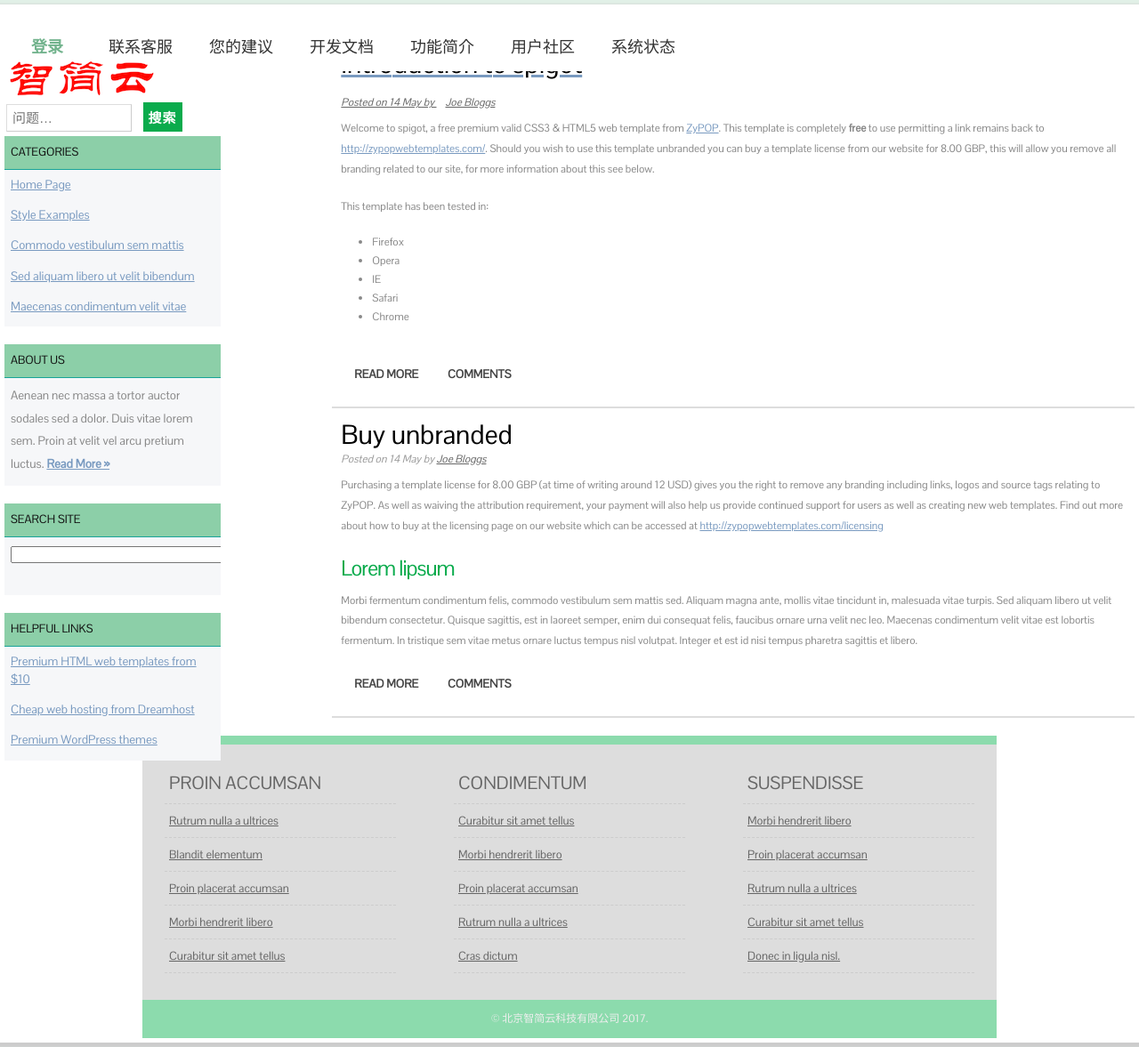
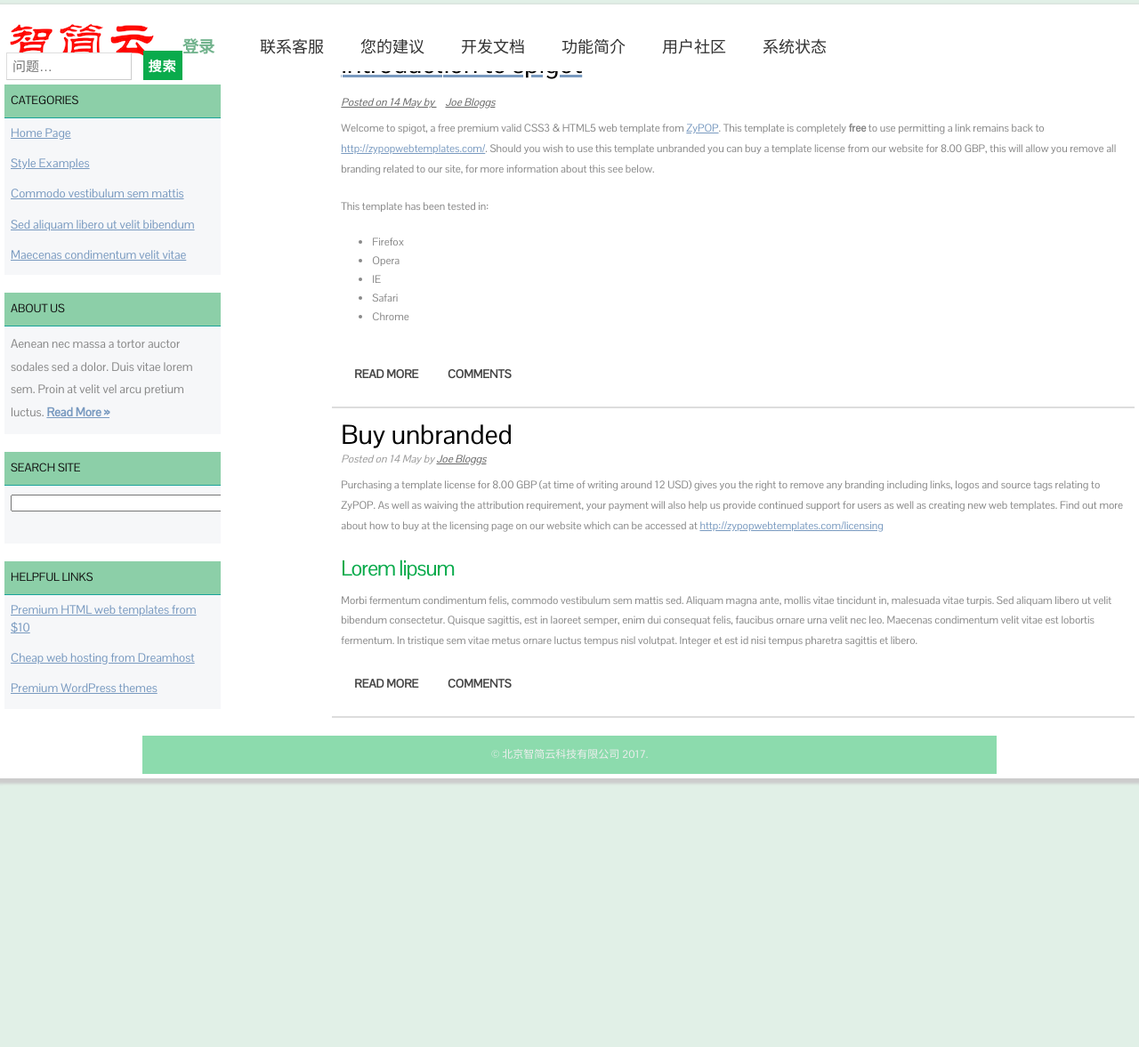
Before and after one commit to dreampivot/slipscloud.github.io, a Jekyll site: the page help/help-index.html, which Jekyll copies as it is, in a window 1280 px wide and 1177 px high. Shown: the whole window at 89% size. Built offline with Jekyll 4.4.1, drawn with Linux system fonts in a browser that asks for light colours.

Commit message:
Create help-index.html

```diff
--- a/help/help-index.html
+++ b/help/help-index.html
@@ -114,6 +114,7 @@
  <nav>
     	<ul>
 
+            <img class="header-image" src="../img/logo.png" alt="Buildings" />
 	    <li><a href="systemstatus.html">系统状态</a></li>
             <li><a href="community.html">用户社区</a></li>
 	    <li><a href="functions.html">功能简介</a></li>
@@ -179,7 +180,6 @@
 
         <aside class="sidebar">
 
-<img class="header-image" src="../img/logo.png" alt="Buildings" />
     <ul>
        <form method="get" class="searchform" action="#" >
        <p><input type="search" style="margin-left: 2px;" class="search-field" placeholder="问题&hellip;" value="" name="s"  size="12"/>
@@ -237,36 +237,6 @@
     	<div class="clear"></div>
     </div>
     <footer>
-        <div class="footer-content">
-            <ul>
-            	<li><h4>Proin accumsan</h4></li>
-                <li><a href="#">Rutrum nulla a ultrices</a></li>
-                <li><a href="#">Blandit elementum</a></li>
-                <li><a href="#">Proin placerat accumsan</a></li>
-                <li><a href="#">Morbi hendrerit libero </a></li>
-                <li><a href="#">Curabitur sit amet tellus</a></li>
-            </ul>
-
-            <ul>
-            	<li><h4>Condimentum</h4></li>
-                <li><a href="#">Curabitur sit amet tellus</a></li>
-                <li><a href="#">Morbi hendrerit libero </a></li>
-                <li><a href="#">Proin placerat accumsan</a></li>
-                <li><a href="#">Rutrum nulla a ultrices</a></li>
-                <li><a href="#">Cras dictum</a></li>
-            </ul>
-
-            <ul class="endfooter">
-            	<li><h4>Suspendisse</h4></li>
-                <li><a href="#">Morbi hendrerit libero </a></li>
-                <li><a href="#">Proin placerat accumsan</a></li>
-                <li><a href="#">Rutrum nulla a ultrices</a></li>
-                <li><a href="#">Curabitur sit amet tellus</a></li>
-                <li><a href="#">Donec in ligula nisl.</a></li>
-            </ul>
-
-            <div class="clear"></div>
-        </div>
         <div class="footer-bottom">
             <p>&copy; 北京智简云科技有限公司 2017. </p>
          </div>
```
